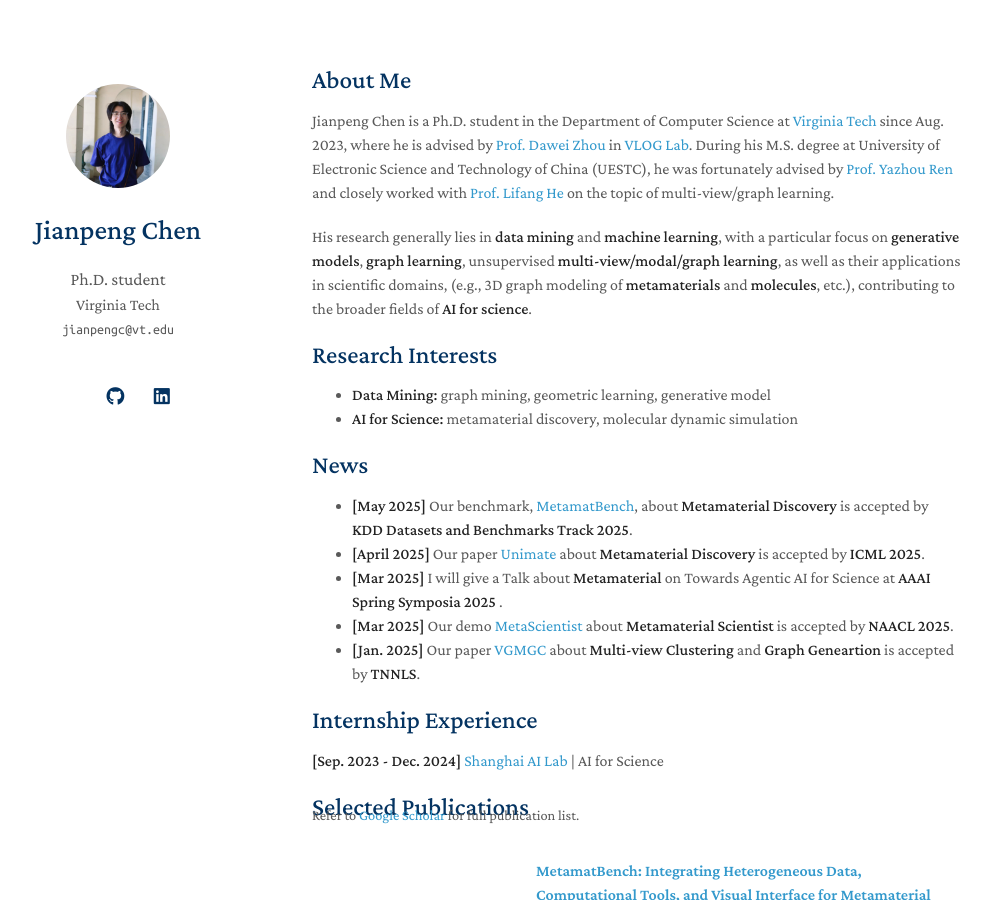
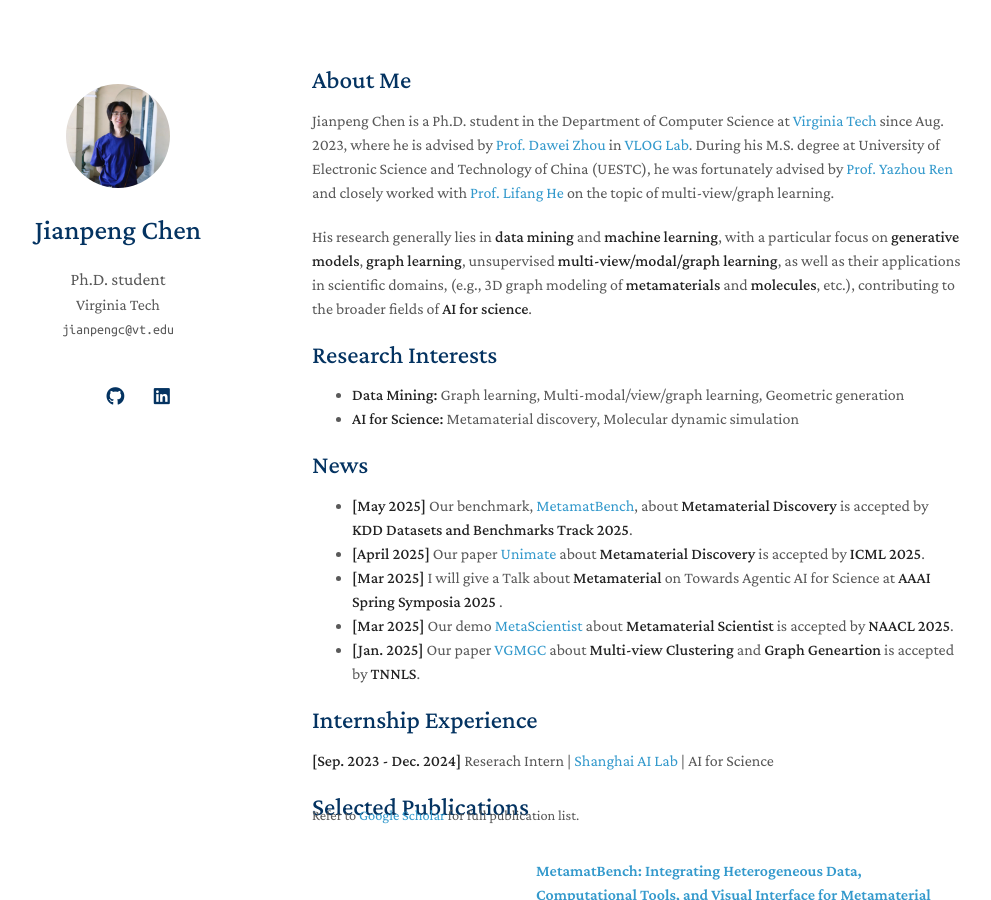
Before and after one commit to cjpcool/cjpcool.github.io, a Jekyll site: the page built from index.md, in a window 1280 px wide and 900 px high. Shown: the whole window, without its empty margins (158-1149 px from the left). Built offline with Jekyll 4.4.1, drawn with Linux system fonts in a browser that asks for light colours; a style sheet for code colours, icons or effects is not loaded; our own code applies the rules of GitHub Pages for plain Markdown files.

Commit message:
Update index.md

```diff
--- a/index.md
+++ b/index.md
@@ -10,8 +10,8 @@
 
 ## Research Interests
 
-- **Data Mining:** graph mining, geometric learning, generative model
-- **AI for Science:** metamaterial discovery, molecular dynamic simulation
+- **Data Mining:** Graph learning, Multi-modal/view/graph learning, Geometric generation
+- **AI for Science:** Metamaterial discovery, Molecular dynamic simulation
 
 ## News
 
@@ -22,7 +22,7 @@
 - **[Jan. 2025]** Our paper [VGMGC](https://ieeexplore.ieee.org/document/10833915) about **Multi-view Clustering** and **Graph Geneartion** is accepted by **TNNLS**.
 
 ## Internship Experience
-**[Sep. 2023 - Dec. 2024]** [Shanghai AI Lab](https://www.shlab.org.cn/) | AI for Science
+**[Sep. 2023 - Dec. 2024]** Reserach Intern | [Shanghai AI Lab](https://www.shlab.org.cn/) | AI for Science
 
 
 {% include_relative _includes/publications.md %}
```
